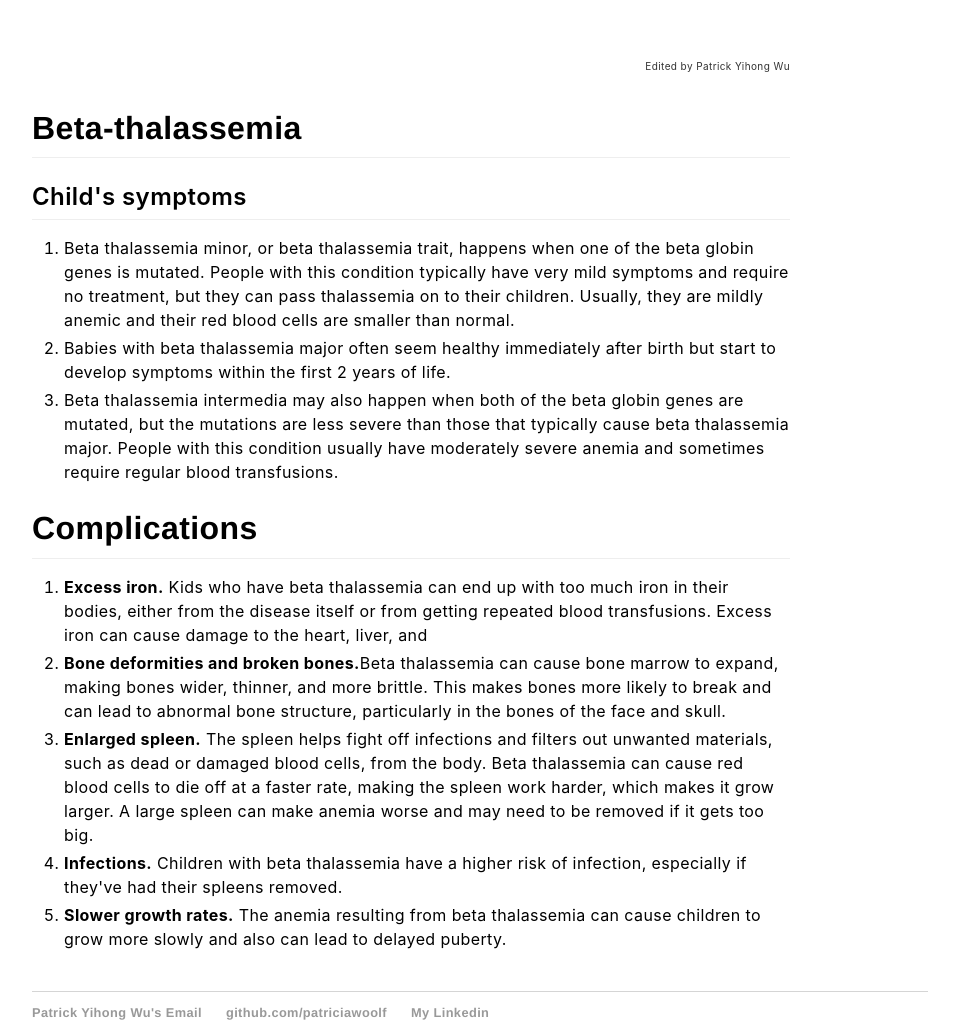
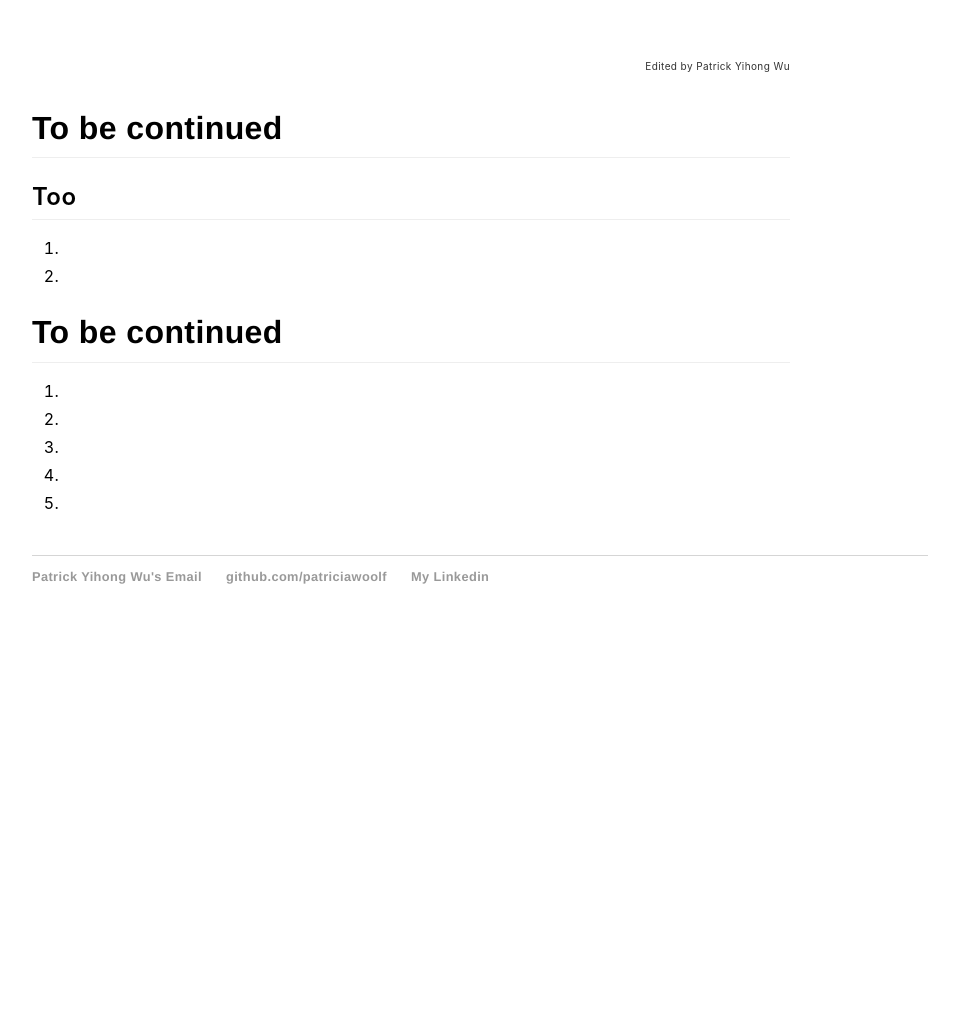
Before and after one commit to patriciawoolf/patriciawoolf-github.io, a Jekyll site: the page built from index.html, in a window 1280 px wide. Shown: the whole page, without its empty margins (160-1119 px from the left). Built offline with Jekyll 4.4.1, drawn with Linux system fonts in a browser that asks for light colours; some web fonts are replaced; after the commit the page ends 900 px from its top, so only the background shows below that.

Commit message:
Update index.html

```diff
--- a/index.html
+++ b/index.html
@@ -1,6 +1,6 @@
 ---
 layout: default
-title: beta thalassemia
+title: Patrick's blog
 ---
 
 <html>
@@ -16,22 +16,22 @@ title: beta thalassemia
 <div id="doc" class="markdown-body container-fluid" style="position: relative;">
 
 <p align="right"><font size="1">Edited by Patrick Yihong Wu</font></p>
-<title> beta-thalassemia </title>
+<title> My blog </title>
 
-<h1>Beta-thalassemia</h1>
-<h2>Child's symptoms</h2>
+<h1>To be continued</h1>
+<h2>Too</h2>
 <ol>
-<li>Beta thalassemia minor, or beta thalassemia trait, happens when one of the beta globin genes is mutated. People with this condition typically have very mild symptoms and require no treatment, but they can pass thalassemia on to their children. Usually, they are mildly anemic and their red blood cells are smaller than normal.</li>                              <li>Babies with beta thalassemia major often seem healthy immediately after birth but start to develop symptoms within the first 2 years of life.</li>
-<li>Beta thalassemia intermedia may also happen when both of the beta globin genes are mutated, but the mutations are less severe than those that typically cause beta thalassemia major. People with this condition usually have moderately severe anemia and sometimes require regular blood transfusions.</li>
+<li></li>
+<li></li>
 </ol>
 
-<h1>Complications</h1>
+<h1>To be continued</h1>
 <ol>
-<li><b>Excess iron.</b> Kids who have beta thalassemia can end up with too much iron in their bodies, either from the disease itself or from getting repeated blood transfusions. Excess iron can cause damage to the heart, liver, and</li>
-<li><b>Bone deformities and broken bones.</b>Beta thalassemia can cause bone marrow to expand, making bones wider, thinner, and more brittle. This makes bones more likely to break and can lead to abnormal bone structure, particularly in the bones of the face and skull.</h1>
-<li><b>Enlarged spleen.</b> The spleen helps fight off infections and filters out unwanted materials, such as dead or damaged blood cells, from the body. Beta thalassemia can cause red blood cells to die off at a faster rate, making the spleen work harder, which makes it grow larger. A large spleen can make anemia worse and may need to be removed if it gets too big.</li>
-<li><b>Infections.</b> Children with beta thalassemia have a higher risk of infection, especially if they've had their spleens removed.</li>
-<li><b>Slower growth rates.</b> The anemia resulting from beta thalassemia can cause children to grow more slowly and also can lead to delayed puberty.</li>
+<li><b></b></li>
+<li><b></b></h1>
+<li><b></b></li>
+<li><b></b></li>
+<li><b></b></li>
 </ol>
 
 </div>
```
